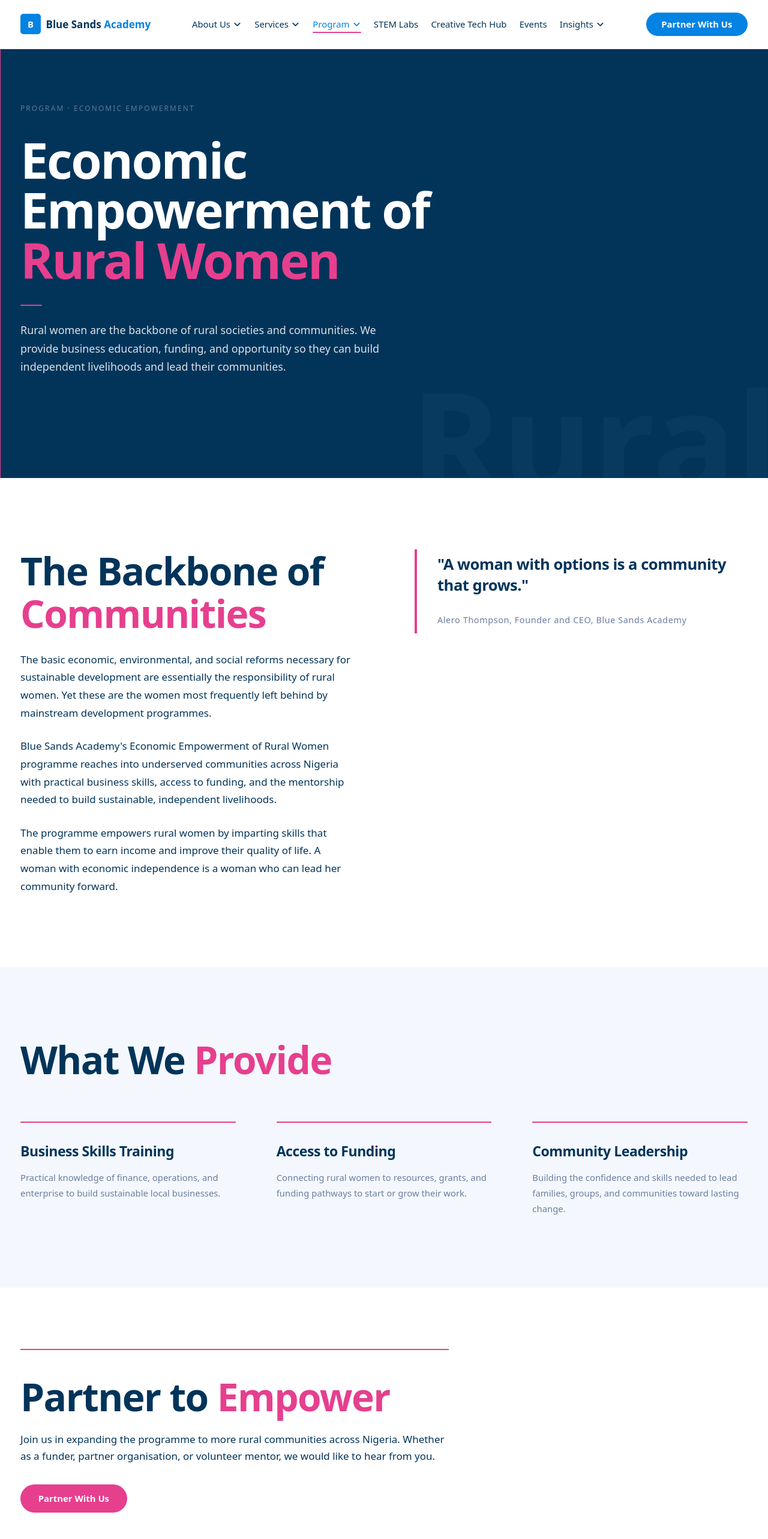
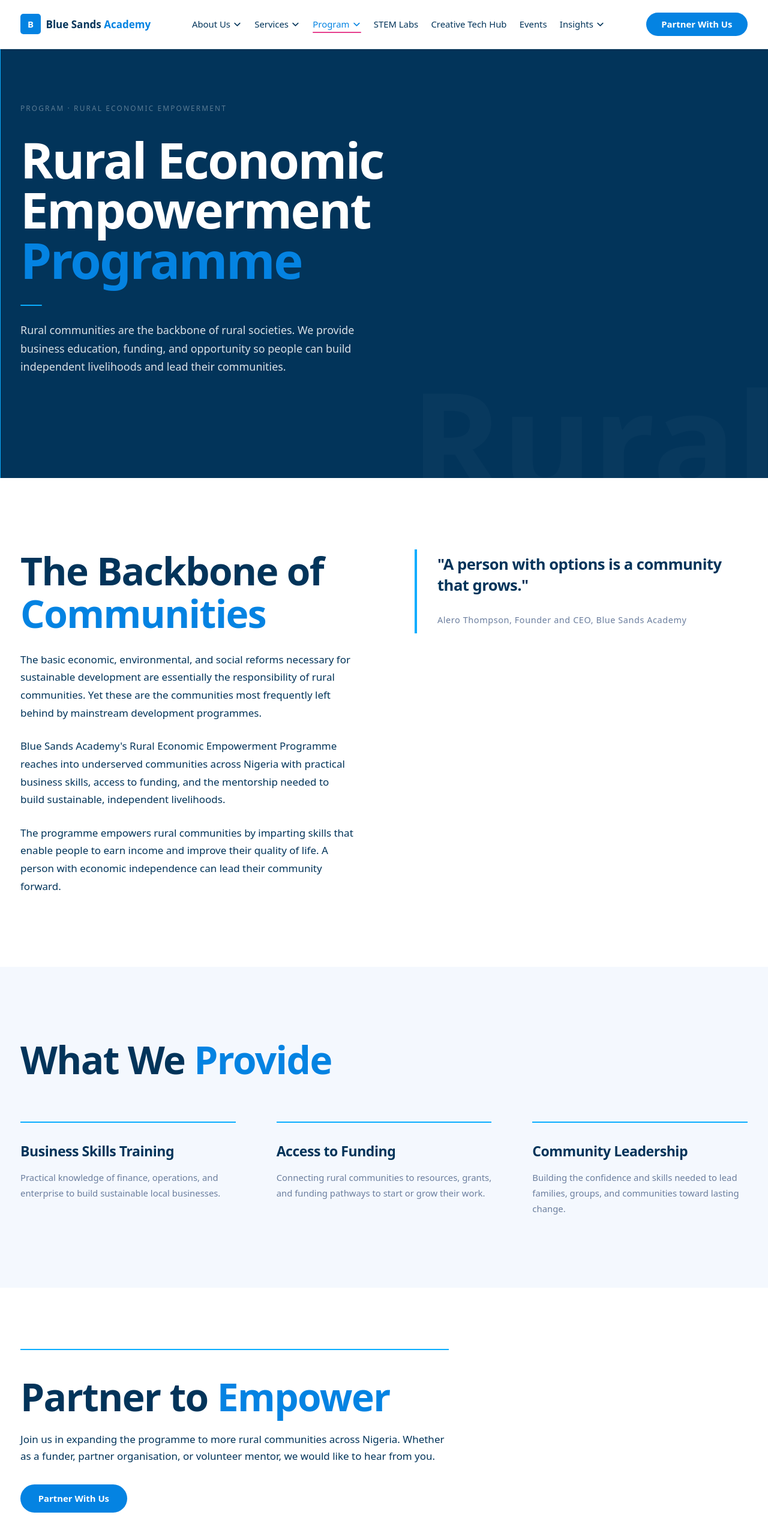
Before and after one commit to bluesandsacademy/BSA_Web-2.0, a Next.js app: page /programs/economic-empowerment in a window 1280 px wide. Shown: the top 2566 px of the page at 60% size. Built offline with nearby package versions, Linux system fonts and the light colour scheme; a web font is replaced by a local one.

Commit message:
Rename Economic Empowerment of Rural Women to Rural Economic Empowerment Programme

```diff
--- a/app/programs/economic-empowerment/page.js
+++ b/app/programs/economic-empowerment/page.js
@@ -1,9 +1,9 @@
 import EconomicEmpowerment from "@/components/programs/EconomicEmpowerment";
 
 export const metadata = {
-  title: "Economic Empowerment of Rural Women | Blue Sands Academy",
+  title: "Rural Economic Empowerment Programme | Blue Sands Academy",
   description:
-    "BSA's Economic Empowerment programme provides rural women with business education, funding access, and community leadership skills.",
+    "BSA's Rural Economic Empowerment Programme provides rural communities with business education, funding access, and community leadership skills.",
 };
 
 export default function EconomicEmpowermentPage() {
--- a/components/programs/EconomicEmpowerment.js
+++ b/components/programs/EconomicEmpowerment.js
@@ -33,7 +33,7 @@ function FadeIn({ children, delay = 0, className = "" }) {
 
 const focus = [
   { label: "Business Skills Training", note: "Practical knowledge of finance, operations, and enterprise to build sustainable local businesses." },
-  { label: "Access to Funding", note: "Connecting rural women to resources, grants, and funding pathways to start or grow their work." },
+  { label: "Access to Funding", note: "Connecting rural communities to resources, grants, and funding pathways to start or grow their work." },
   { label: "Community Leadership", note: "Building the confidence and skills needed to lead families, groups, and communities toward lasting change." },
 ];
 
@@ -42,7 +42,7 @@ export default function EconomicEmpowerment() {
     <>
       {/* Hero */}
       <section className="relative bg-secondary overflow-hidden py-28 lg:py-40">
-        <div className="absolute left-0 top-0 bottom-0 w-px bg-pink z-10" aria-hidden="true" />
+        <div className="absolute left-0 top-0 bottom-0 w-px bg-accent z-10" aria-hidden="true" />
         <div
           className="absolute select-none pointer-events-none font-display font-bold text-white leading-none"
           style={{ fontSize: "clamp(8rem, 18vw, 16rem)", opacity: 0.025, right: "-1rem", bottom: "-2rem", lineHeight: 0.85 }}
@@ -52,18 +52,18 @@ export default function EconomicEmpowerment() {
         </div>
         <div className="relative z-10 max-w-7xl mx-auto px-6 lg:px-8">
           <p className="font-body font-medium text-white/35 uppercase mb-8" style={{ fontSize: "0.7rem", letterSpacing: "0.18em" }}>
-            Program · Economic Empowerment
+            Program · Rural Economic Empowerment
           </p>
           <h1
             className="font-display font-bold text-white max-w-2xl"
             style={{ fontSize: "clamp(3rem, 6.5vw, 6rem)", lineHeight: 1.0, letterSpacing: "-0.03em" }}
           >
-            Economic Empowerment of <span className="text-pink">Rural Women</span>
+            Rural Economic Empowerment <span className="text-primary">Programme</span>
           </h1>
-          <div className="rounded-full bg-pink mt-8" style={{ width: 36, height: 2 }} aria-hidden="true" />
+          <div className="rounded-full bg-accent mt-8" style={{ width: 36, height: 2 }} aria-hidden="true" />
           <p className="font-body text-white/85 mt-6 max-w-xl" style={{ fontSize: "clamp(1rem, 1.4vw, 1.1rem)", lineHeight: 1.7 }}>
-            Rural women are the backbone of rural societies and communities.
-            We provide business education, funding, and opportunity so they can
+            Rural communities are the backbone of rural societies.
+            We provide business education, funding, and opportunity so people can
             build independent livelihoods and lead their communities.
           </p>
         </div>
@@ -77,42 +77,42 @@ export default function EconomicEmpowerment() {
             <div className="space-y-6">
               <FadeIn>
                 <h2 id="emp-heading" className="section-title">
-                  The Backbone of <span className="text-pink">Communities</span>
+                  The Backbone of <span className="text-primary">Communities</span>
                 </h2>
               </FadeIn>
               <FadeIn delay={80}>
                 <p className="font-body text-secondary leading-relaxed" style={{ fontSize: "clamp(1rem, 1.3vw, 1.1rem)", lineHeight: 1.75 }}>
                   The basic economic, environmental, and social reforms necessary
                   for sustainable development are essentially the responsibility
-                  of rural women. Yet these are the women most frequently left
+                  of rural communities. Yet these are the communities most frequently left
                   behind by mainstream development programmes.
                 </p>
               </FadeIn>
               <FadeIn delay={150}>
                 <p className="font-body text-secondary leading-relaxed" style={{ fontSize: "clamp(1rem, 1.3vw, 1.1rem)", lineHeight: 1.75 }}>
-                  Blue Sands Academy's Economic Empowerment of Rural Women
-                  programme reaches into underserved communities across Nigeria
+                  Blue Sands Academy's Rural Economic Empowerment Programme
+                  reaches into underserved communities across Nigeria
                   with practical business skills, access to funding, and the
                   mentorship needed to build sustainable, independent livelihoods.
                 </p>
               </FadeIn>
               <FadeIn delay={210}>
                 <p className="font-body text-secondary leading-relaxed" style={{ fontSize: "clamp(1rem, 1.3vw, 1.1rem)", lineHeight: 1.75 }}>
-                  The programme empowers rural women by imparting skills that
-                  enable them to earn income and improve their quality of life.
-                  A woman with economic independence is a woman who can lead her
+                  The programme empowers rural communities by imparting skills that
+                  enable people to earn income and improve their quality of life.
+                  A person with economic independence can lead their
                   community forward.
                 </p>
               </FadeIn>
             </div>
 
             <FadeIn delay={100}>
-              <blockquote className="border-l-4 border-pink pl-8 py-2">
+              <blockquote className="border-l-4 border-accent pl-8 py-2">
                 <p
                   className="font-display font-bold text-secondary leading-snug mb-6"
                   style={{ fontSize: "clamp(1.3rem, 2vw, 1.7rem)", letterSpacing: "-0.02em" }}
                 >
-                  "A woman with options is a community that grows."
+                  "A person with options is a community that grows."
                 </p>
                 <cite className="not-italic font-body font-medium text-muted" style={{ fontSize: "0.85rem", letterSpacing: "0.04em" }}>
                   Alero Thompson, Founder and CEO, Blue Sands Academy
@@ -129,13 +129,13 @@ export default function EconomicEmpowerment() {
         <div className="max-w-7xl mx-auto px-6 lg:px-8">
           <FadeIn>
             <h2 id="focus-heading" className="section-title mb-16">
-              What We <span className="text-pink">Provide</span>
+              What We <span className="text-primary">Provide</span>
             </h2>
           </FadeIn>
           <div className="grid sm:grid-cols-3 gap-10 lg:gap-16">
             {focus.map((item, i) => (
               <FadeIn key={item.label} delay={i * 90}>
-                <div className="border-t-2 border-pink pt-8">
+                <div className="border-t-2 border-accent pt-8">
                   <h3
                     className="font-display font-bold text-secondary mb-4"
                     style={{ fontSize: "clamp(1.2rem, 1.8vw, 1.45rem)", letterSpacing: "-0.02em" }}
@@ -156,9 +156,9 @@ export default function EconomicEmpowerment() {
       <section className="py-16 lg:py-24 bg-white">
         <div className="max-w-7xl mx-auto px-6 lg:px-8">
           <FadeIn>
-            <div className="border-t-2 border-pink pt-10 max-w-2xl">
+            <div className="border-t-2 border-accent pt-10 max-w-2xl">
               <h2 className="section-title mb-5">
-                Partner to <span className="text-pink">Empower</span>
+                Partner to <span className="text-primary">Empower</span>
               </h2>
               <p className="font-body text-secondary leading-relaxed mb-8" style={{ fontSize: "clamp(1rem, 1.3vw, 1.1rem)" }}>
                 Join us in expanding the programme to more rural communities
@@ -167,7 +167,7 @@ export default function EconomicEmpowerment() {
               </p>
               <Link
                 href="/contact"
-                className="inline-flex items-center justify-center px-7 py-3 rounded-full bg-pink text-white font-body font-bold text-sm transition-opacity hover:opacity-90 focus-visible:ring-2 focus-visible:ring-pink focus-visible:ring-offset-2"
+                className="inline-flex items-center justify-center px-7 py-3 rounded-full bg-primary text-white font-body font-bold text-sm transition-opacity hover:opacity-90 focus-visible:ring-2 focus-visible:ring-primary focus-visible:ring-offset-2"
               >
                 Partner With Us
               </Link>
```
